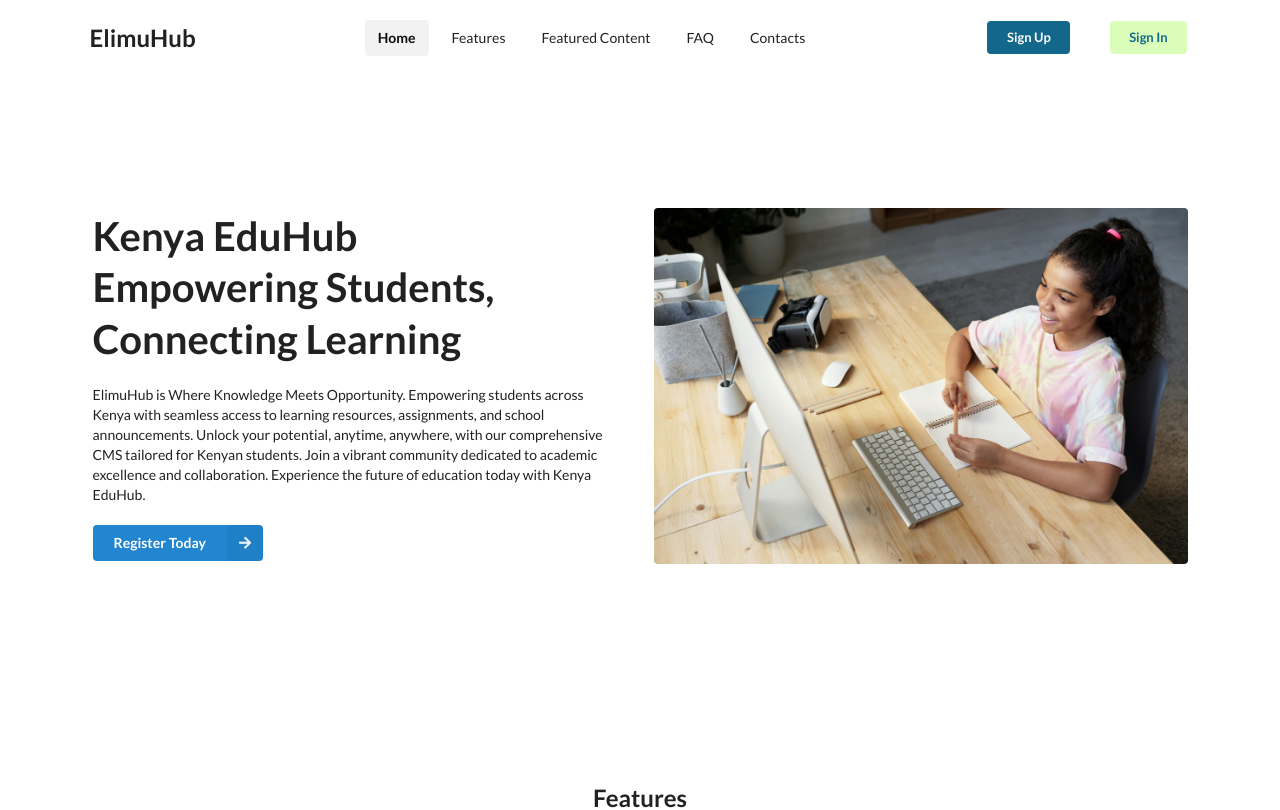
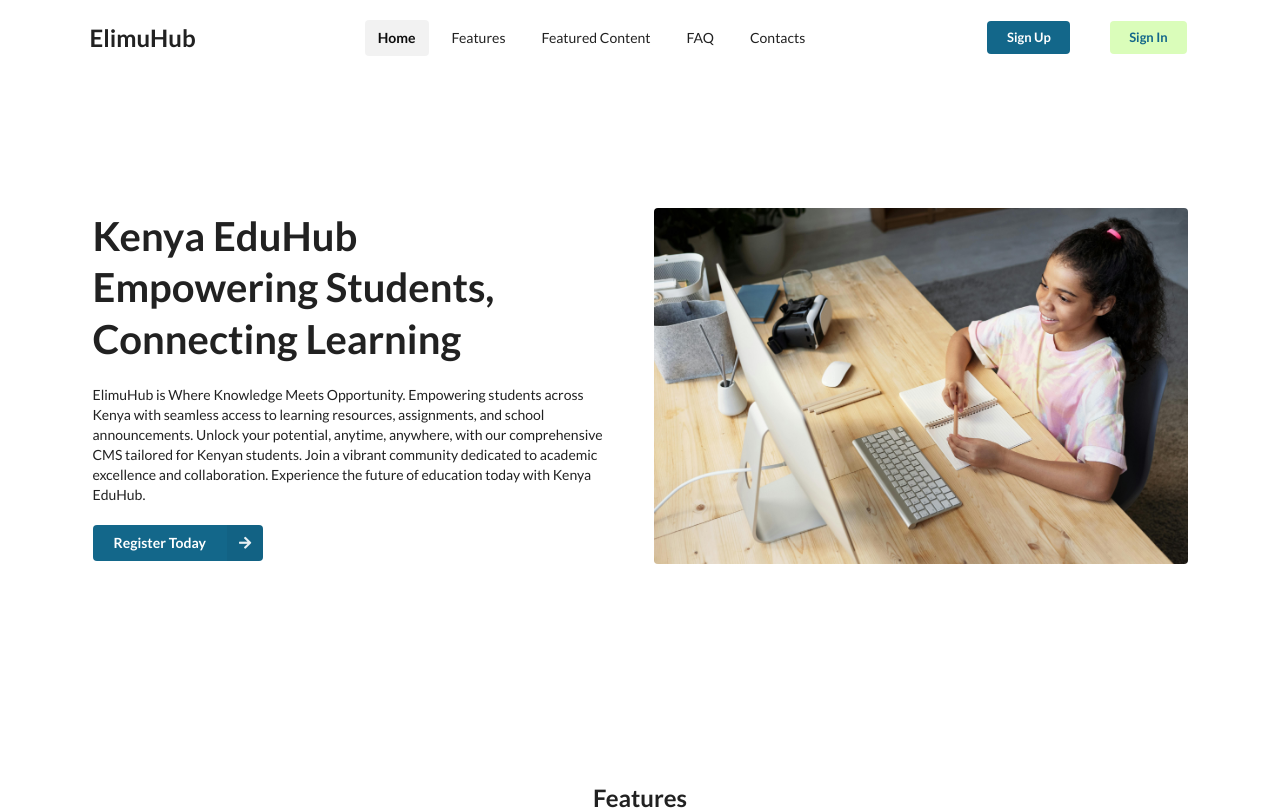
Before and after one commit to myrajarenga/ElimuHub-, a React (Create React App) app in the folder front-end/: page / in a window 1280 px wide. Shown: the top 810 px of the page. Built offline with nearby package versions, Linux system fonts and the light colour scheme.

Commit message:
Inclusion of the signUpButton Id on the Registeration prompt button to align with our customization

```diff
--- a/front-end/src/Components/LandingPage/Intro/IntroTextContainer.js
+++ b/front-end/src/Components/LandingPage/Intro/IntroTextContainer.js
@@ -30,7 +30,7 @@ const IntroTextContainer = () => {
 
                 {/* Link component linked to the button, which makes the button redirect us to /signUp URL when clicked */}
                 <Link to="/signUp">
-                    <button className="ui right labeled icon button primary">
+                    <button className="ui right labeled icon button primary" id="signUpButton">
                         <i className="right arrow icon"></i>
                         Register Today
                     </button>
```
